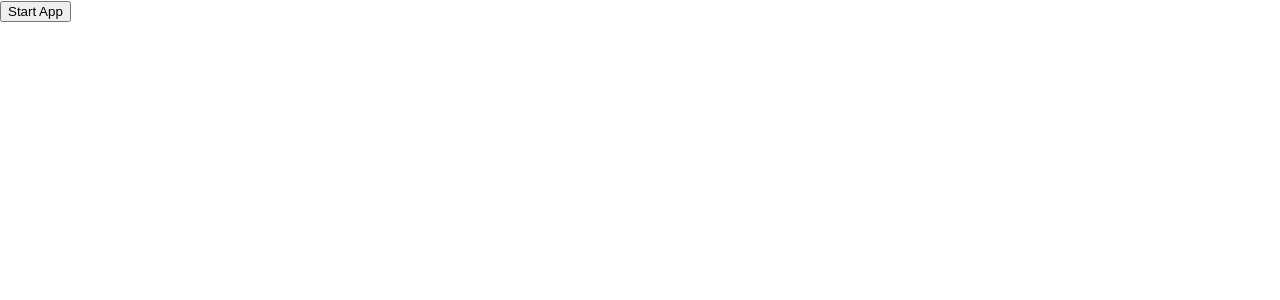
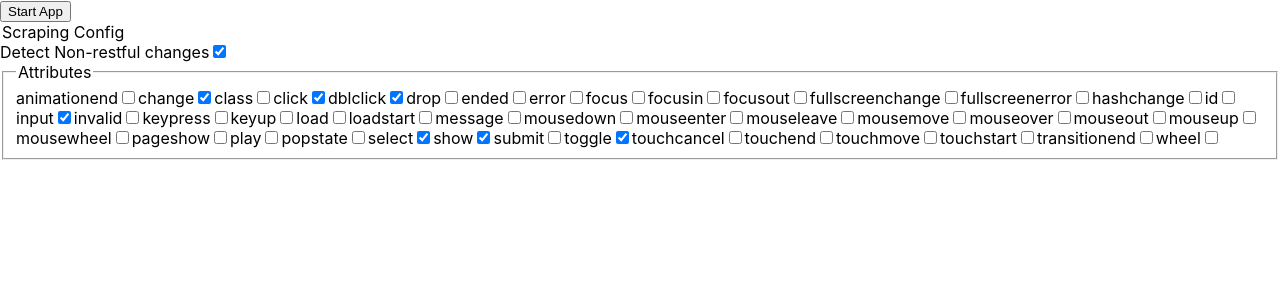
Before and after one commit to dalyaidan1/cms_saneitizer, a React (Create React App) app in the folder client/: page / in a window 1280 px wide. Shown: the top 300 px of the page. Built offline with nearby package versions, Linux system fonts and the light colour scheme.

Commit message:
start form setup

```diff
--- a/client/src/App.js
+++ b/client/src/App.js
@@ -1,5 +1,6 @@
 import './App.css';
 import { postData } from './fetch';
+import ConfigForm from './components/config/ConfigForm'
 
 async function startApp(){
   let data = {start:true}
@@ -16,6 +17,7 @@ function App() {
           }}>
             Start App
           </button>
+          <ConfigForm />
     </section>
   );
 }
--- /dev/null
+++ b/client/src/components/config/ConfigForm.js
@@ -0,0 +1,238 @@
+import React, {useState, useEffect} from 'react'
+
+function ConfigForm(){
+    const [config, setConfig] = useState({
+        DETECT_NON_RESTFUL : true,
+        ATTRIBUTES: {
+            animationend: {
+                check: false,
+                ignoreWhenContaining: []
+            },
+            change: {
+                check: true,
+                ignoreWhenContaining: []
+            },
+            class: {
+                check: false,
+                ignoreWhenContaining: []
+                },
+            click: {
+                check: true,
+                ignoreWhenContaining: []
+            },
+            dblclick: {
+                check: true,
+                ignoreWhenContaining: []
+            },
+            drop: {
+                check: false,
+                ignoreWhenContaining: []
+            },
+            ended: {
+                check: false,
+                ignoreWhenContaining: []
+            },
+            error: {
+                check: false,
+                ignoreWhenContaining: []
+            },
+            focus: {
+                check: false,
+                ignoreWhenContaining: []
+            },
+            focusin: {
+                check: false,
+                ignoreWhenContaining: []
+            },
+            focusout: {
+                check: false,
+                ignoreWhenContaining: []
+            },
+            fullscreenchange: {
+                check: false,
+                ignoreWhenContaining: []
+            },
+            fullscreenerror: {
+                check: false,
+                ignoreWhenContaining: []
+            },
+            hashchange: {
+                check: false,
+                ignoreWhenContaining: []
+            },
+            id: {
+                check: false,
+                ignoreWhenContaining: []
+                },
+            input: {
+                check: true,
+                ignoreWhenContaining: []
+            },
+            invalid: {
+                check: false,
+                ignoreWhenContaining: []
+            },
+            keypress: {
+                check: false,
+                ignoreWhenContaining: []
+            },
+            keyup: {
+                check: false,
+                ignoreWhenContaining: []
+            },
+            load: {
+                check: false,
+                ignoreWhenContaining: []
+            },
+            loadstart: {
+                check: false,
+                ignoreWhenContaining: []
+            },
+            message: {
+                check: false,
+                ignoreWhenContaining: []
+            },
+            mousedown: {
+                check: false,
+                ignoreWhenContaining: []
+            },
+            mouseenter: {
+                check: false,
+                ignoreWhenContaining: []
+            },
+            mouseleave: {
+                check: false,
+                ignoreWhenContaining: []
+            },
+            mousemove: {
+                check: false,
+                ignoreWhenContaining: []
+            },
+            mouseover: {
+                check: false,
+                ignoreWhenContaining: []
+            },
+            mouseout: {
+                check: false,
+                ignoreWhenContaining: []
+            },
+            mouseup: {
+                check: false,
+                ignoreWhenContaining: []
+            },
+            mousewheel: {
+                check: false,
+                ignoreWhenContaining: []
+            },
+            pageshow: {
+                check: false,
+                ignoreWhenContaining: []
+            },
+            play: {
+                check: false,
+                ignoreWhenContaining: []
+            },
+            popstate: {
+                check: false,
+                ignoreWhenContaining: []
+            },
+            select: {
+                check: true,
+                ignoreWhenContaining: []
+            },
+            show: {
+                check: true,
+                ignoreWhenContaining: []
+            },
+            submit: {
+                check: false,
+                ignoreWhenContaining: []
+            },
+            toggle: {
+                check: true,
+                ignoreWhenContaining: []
+            },
+            touchcancel: {
+                check: false,
+                ignoreWhenContaining: []
+            },
+            touchend: {
+                check: false,
+                ignoreWhenContaining: []
+            },
+            touchmove: {
+                check: false,
+                ignoreWhenContaining: []
+            },
+            touchstart: {
+                check: false,
+                ignoreWhenContaining: []
+            },
+            transitionend: {
+                check: false,
+                ignoreWhenContaining: []
+            },
+            wheel: {
+                check: false,
+                ignoreWhenContaining: []
+            }
+        },
+        IGNORABLE_ELEMENTS : [],
+        TOLERANCE : 50,
+        RADIUS : 0,
+    })
+
+    const [nodePropElements, setNodePropElements] = useState([])
+
+    useEffect(() => {
+        mapNodeProps()
+      }, [])
+
+    const mapNodeProps = () => {
+        let newElements = []
+        const allAttributes = Object.keys(config.ATTRIBUTES)
+        for (let attribute of allAttributes){
+            newElements.push(
+                <>
+                    <label for={`${attribute}Attributes`}>{attribute}</label>
+                    <input
+                        type='checkbox'
+                        name={`${attribute}Attributes`}
+                        checked={config.ATTRIBUTES[attribute].check}
+                        onChange={(e) => {
+                            config.ATTRIBUTES[attribute].check = e.target.checked
+                            setConfig({...config})
+                        }}/>
+                    {/* TODO: make a new comp for mimicking an array*/}
+                </>
+            )
+        }
+        setNodePropElements(newElements)
+    }
+
+    return (
+        <form>
+            <legend>Scraping Config</legend>
+
+            <label htmlFor={config.DETECT_NON_RESTFUL}>Detect Non-restful changes</label>
+            <input
+                type='checkbox'
+                name={config.DETECT_NON_RESTFUL}
+                checked={config.DETECT_NON_RESTFUL}
+                onChange={(e) => {
+                    config.DETECT_NON_RESTFUL= e.target.checked
+                    setConfig({...config})
+                }}
+                 />
+
+            <fieldset>
+                <legend>Attributes</legend>
+                {nodePropElements}
+            </fieldset>
+
+        </form>
+    )
+
+}
+
+export default ConfigForm
```
Also changed, not shown: client/src/setupTests.js (added, +5 -0 lines), 2 other files (tests, documents, lock files or other folders).
